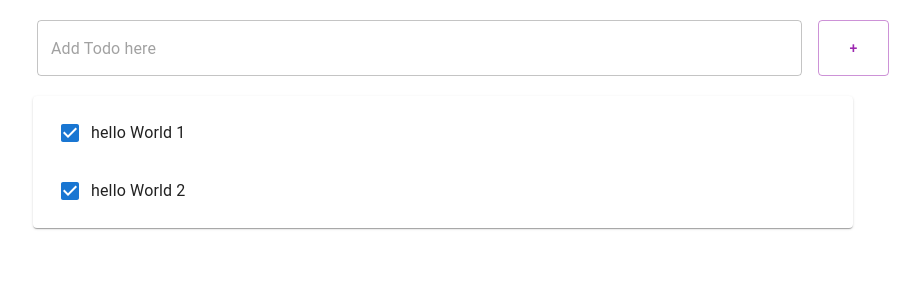
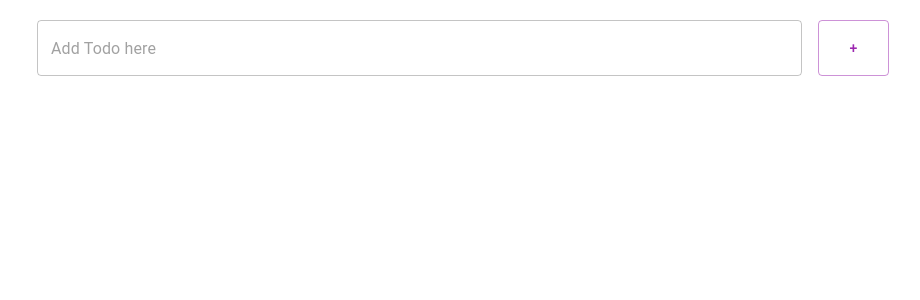
Before and after one commit to jjackchoi/todo-list-front, a React (Create React App) app: page / in a window 1280 px wide. Shown: the top 300 px of the page, without its empty margins (197-1117 px from the left). Built offline with nearby package versions, Linux system fonts and the light colour scheme.

Commit message:
프) Todo 삭제 완료

```diff
--- a/src/App.js
+++ b/src/App.js
@@ -5,32 +5,28 @@ import { Container, List, Paper } from "@mui/material";
 import AddTodo from './AddTodo';
 
 function App() {
-  const [items, setItems] = useState([
-    {
-      id: "0",
-      title: "hello World 1",
-      done: true,
-    },
-    {
-      id: "1",
-      title: "hello World 2",
-      done: true,
-    }
-  ]);
+  const [items, setItems] = useState([]);
 
   const addItem = (item) => {
-    item.id = "ID-" + item.lenght; // key를 위한 id
+    item.id = "ID-" + items.length; // key를 위한 id
     item.done = false; // done 초기화
     // 업데이트는 반드시 setitems로 하고 새 배열을 만들어야 한다.
     setItems([...items, item]);
     console.log("items : ", items);
   }
 
+  const deleteItem = (item) => {
+    // 삭제할 아이템을 찾는다
+    const newItems = items.filter(e => e.id !== item.id);
+    // 삭제할 아이템을 제외한 아이템을 다시 배열에 저장한다
+    setItems([...newItems]);
+  }
+
   let todoItems = items.length > 0 && (
     <Paper style={{ margin: 16 }}>
       <List>
         {items.map((item) => (
-          <Todo item={item} key={item.id} />
+          <Todo item={item} key={item.id} deleteItem={deleteItem}/>
         ))}
       </List>
     </Paper>
--- a/src/Todo.js
+++ b/src/Todo.js
@@ -1,8 +1,16 @@
 import React, { useState } from "react";
-import { ListItem, ListItemText, InputBase, Checkbox } from "@mui/material";
+import { ListItem, ListItemText, InputBase, Checkbox, ListItemSecondaryAction, IconButton } from "@mui/material";
+import DeleteOutline from "@mui/icons-material/DeleteOutlined";
 
 const Todo = (props) => {
     const [item, setItem] = useState(props.item);
+
+    const deleteItem = props.deleteItem;
+
+    // deleteEventHandler 작성
+    const deleteEventHandler = () => {
+        deleteItem(item);
+    }
 
     return (
         <ListItem>
@@ -18,6 +26,12 @@ const Todo = (props) => {
                     fullWidth={true}
                 />
             </ListItemText>
+            <ListItemSecondaryAction>
+                <IconButton aria-label="Delete Todo"
+                    onClick={deleteEventHandler}>
+                    <DeleteOutline />
+                </IconButton>
+            </ListItemSecondaryAction>
         </ListItem>
     );
 };
```
